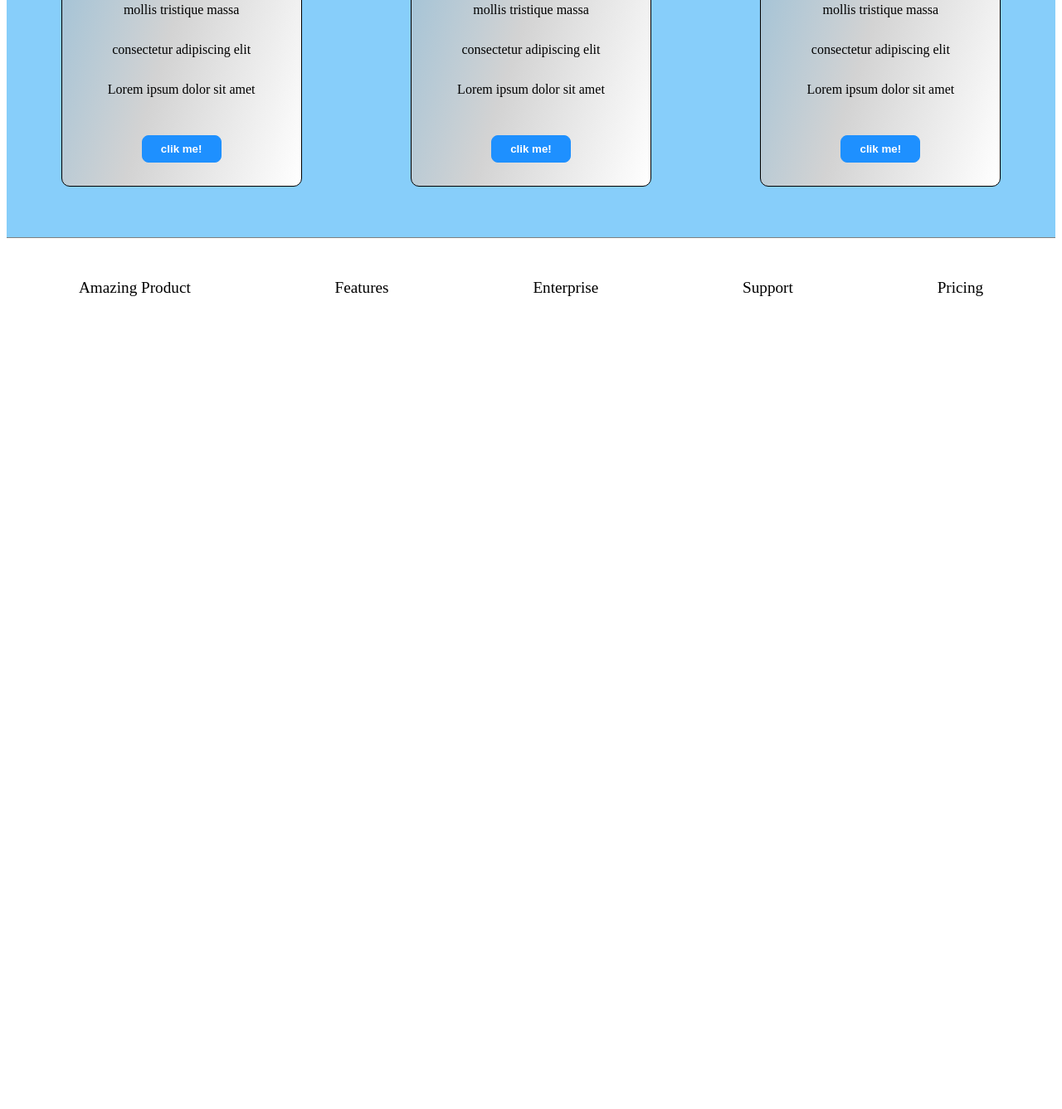
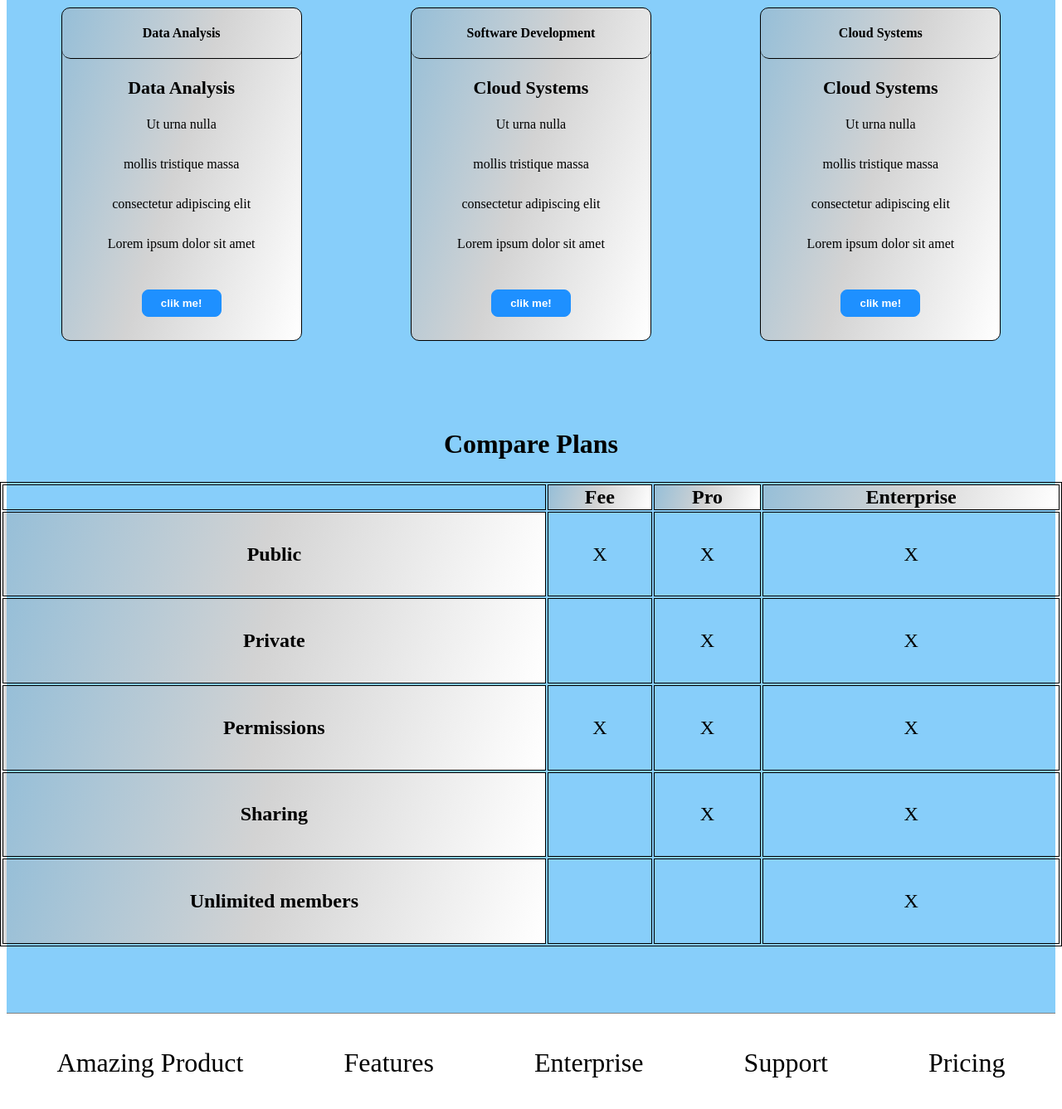
Before and after one commit to Hubertoom/Amazing-Prices, a plain HTML site: page index.html in a window 1280 px wide. Shown: the part 403-1740 px from the top of the page at 83% size. Before the commit the page ends 818 px from the top, so only its background shows below. Drawn offline with Linux system fonts and the light colour scheme.

Commit message:
stage_3 passed

```diff
--- a/index.html
+++ b/index.html
@@ -16,7 +16,7 @@
     </nav>
 </header>
 <main>
-    <section id="section1">
+    <section id="header-section">
         <h1>AleExpress</h1>
         <p>Lorem ipsum dolor sit amet, consectetur adipiscing elit. Nulla lobortis commodo suscipit.
             Vivamus varius suscipit est iaculis elementum. In erat purus, feugiat vitae sapien vitae,
@@ -67,7 +67,51 @@
             </div>
         </div>
     </section>
-
+    <section id="table-section">
+        <h2>Compare Plans</h2>
+        <table>
+            <thead>
+            <tr>
+                <th class="skip"></th>
+                <th>Fee</th>
+                <th>Pro</th>
+                <th>Enterprise</th>
+            </tr>
+            </thead>
+            <tbody>
+            <tr>
+                <th>Public</th>
+                <td>X</td>
+                <td>X</td>
+                <td>X</td>
+            </tr>
+            <tr>
+                <th>Private</th>
+                <td></td>
+                <td>X</td>
+                <td>X</td>
+            </tr>
+            <tr>
+                <th>Permissions</th>
+                <td>X</td>
+                <td>X</td>
+                <td>X</td>
+            </tr>
+            <tr>
+                <th>Sharing</th>
+                <td></td>
+                <td>X</td>
+                <td>X</td>
+            </tr>
+            <tr>
+                <th>Unlimited members</th>
+                <td></td>
+                <td></td>
+                <td>X</td>
+            </tr>
+            </tbody>
+        </table>
+    </section>
 </main>
 <footer>
     <a href="">Amazing Product</a>
--- a/style.css
+++ b/style.css
@@ -29,6 +29,7 @@ footer {
 a {
     text-decoration: none;
     color: black;
+    font-size: 2rem
 }
 
 nav a {
@@ -55,15 +56,18 @@ nav a {
                 rgba(247,247,247,1) 90%, rgba(255,255,255,1) 100%);
 }
 
-#section1 {
+#header-section {
     align-items: center;
     text-align: center;
+    font-size: 2rem;
+    margin-bottom: 5rem;
 }
 
-#section1 > p {
+#header-section > p {
     margin: auto 15rem 1rem 15rem;
     align-self: center;
     text-align: center;
+    font-size: 1.5rem;
 }
 
 .card-title {
@@ -96,3 +100,38 @@ nav a {
     border-bottom: 1px solid #000;
     border-radius: 10px;
 }
+
+#table-section {
+    margin: 5rem;
+    display: flex;
+    flex-direction: column;
+    align-items: center;
+}
+
+#table-section > h2 {
+    text-align: center;
+    font-size: 2rem;
+    font-weight: 700;
+}
+
+table, th, td {
+    border: 1px solid black;
+}
+
+table {
+    width: 80rem;
+    height: 35rem;
+    text-align: center;
+    font-size: 1.5rem;
+}
+
+th {
+    background: rgb(170,170,170);
+    background: linear-gradient(107deg, rgba(170,170,170,0.4262838924632353) 0%,
+    rgba(211,211,211,1) 48%, rgba(224,224,224,1) 63%, rgba(246,246,246,1) 89%,
+    rgba(247,247,247,1) 90%, rgba(255,255,255,1) 100%);
+}
+
+.skip {
+    background: transparent;
+}
```
